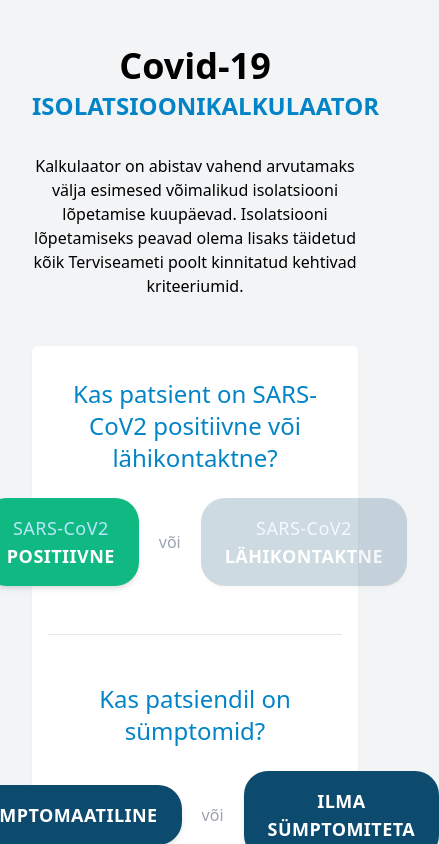
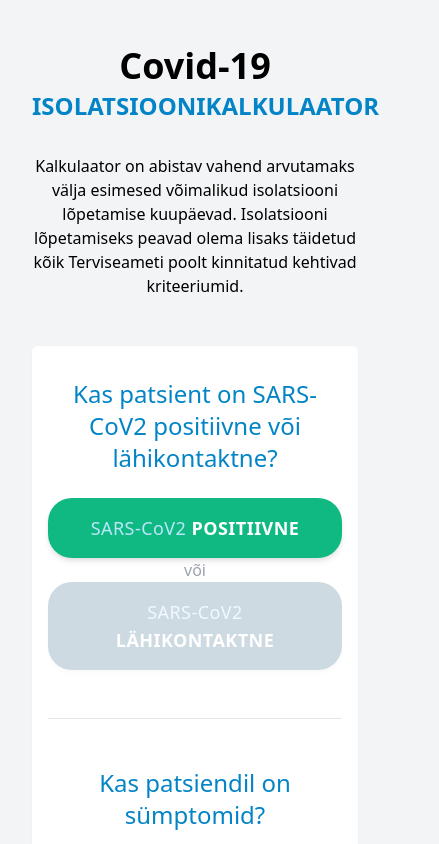
Before and after one commit to raik/covid-19-isolation-calculator, a Next.js app: page / in a window 390 px wide. Both pictures are taken after a click on the button "SARS-CoV2 POSITIIVNE". Shown: the top 844 px of the page, 439 px wide, since content can reach past the window. Built offline with nearby package versions, Linux system fonts and the light colour scheme; what @tailwindcss/typography would draw is missing.

Commit message:
make responsive

```diff
--- a/pages/index.js
+++ b/pages/index.js
@@ -76,7 +76,7 @@ export default function Home() {
             Kas patsient on SARS-CoV2 positiivne või lähikontaktne?
           </h2>
 
-          <div className="flex justify-center space-x-5 items-center max-w-3xl mx-auto mb-12">
+          <div className="flex flex-col md:flex-row justify-center md:space-x-5 items-center max-w-3xl mx-auto mb-12">
             <Button
               isActive={patientType === "positive"}
               isDisabled={patientType === "close-contact"}
@@ -116,7 +116,7 @@ export default function Home() {
                 <h2 className="text-center text-2xl mb-6 text-blue-600">
                   Kas patsiendil on sümptomid?
                 </h2>
-                <div className="flex justify-center space-x-5 items-center max-w-3xl mx-auto">
+                <div className="flex flex-col md:flex-row justify-center md:space-x-5 items-center max-w-3xl mx-auto mb-12">
                   <Button
                     isActive={symptomType === "symptomatic"}
                     isDisabled={symptomType === "asymptomatic"}
@@ -246,7 +246,7 @@ export default function Home() {
                 Kas lähikontaktne elab SARS-CoV2 positiivsega samas
                 majapidamises?
               </h2>
-              <div className="flex justify-center space-x-5 items-center max-w-3xl mx-auto">
+              <div className="flex flex-col md:flex-row justify-center md:space-x-5 items-center max-w-3xl mx-auto mb-12">
                 <div>
                   <Button
                     className="mb-2"
@@ -294,7 +294,7 @@ export default function Home() {
                 haigussümptomid?
               </h2>
 
-              <div className="flex justify-center space-x-5 items-center max-w-3xl mx-auto">
+              <div className="flex flex-col md:flex-row justify-center md:space-x-5 items-center max-w-3xl mx-auto mb-12">
                 <Button
                   isActive={closeContactSymptoms === true}
                   isDisabled={closeContactSymptoms === false}
```
